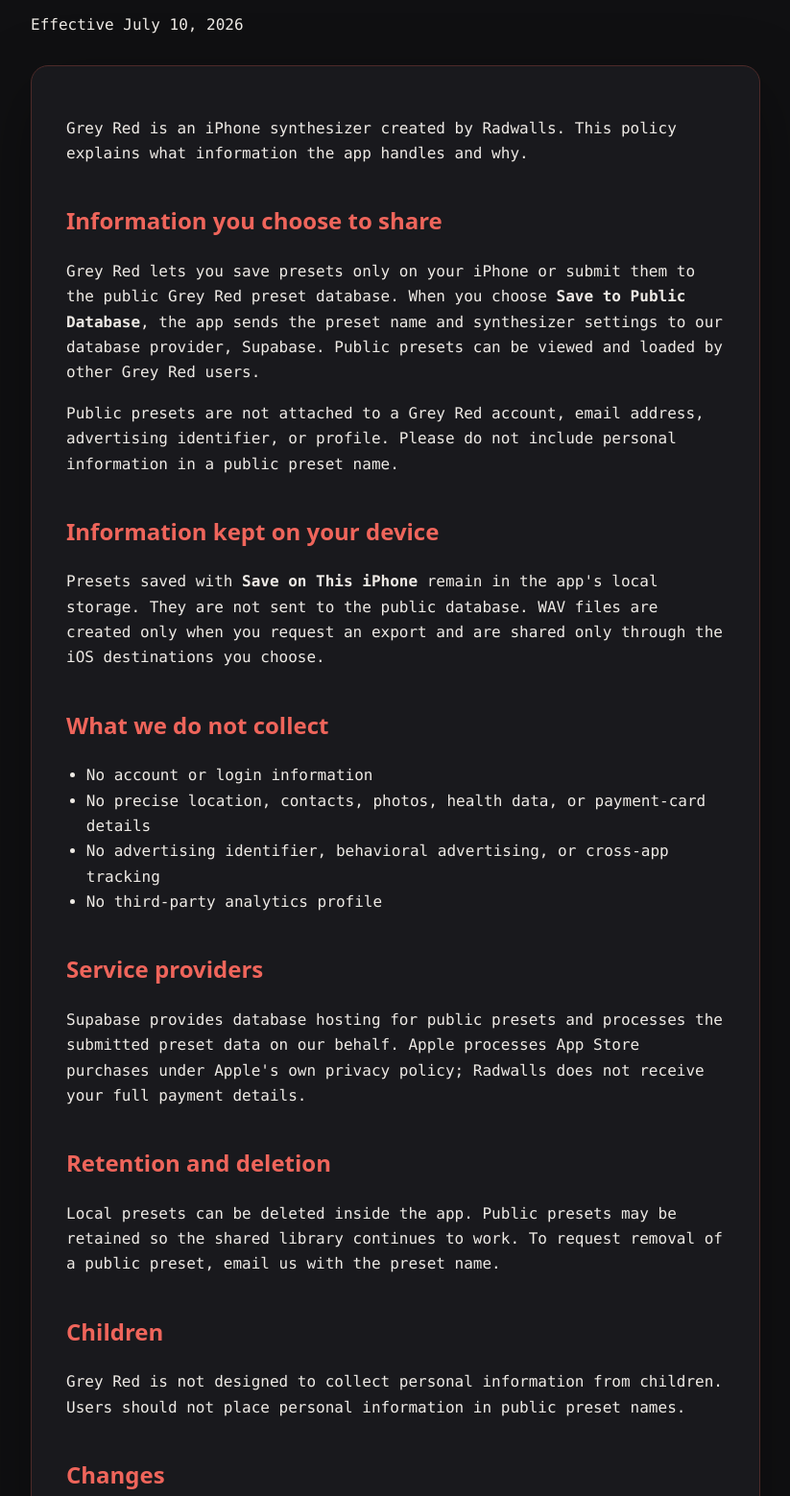
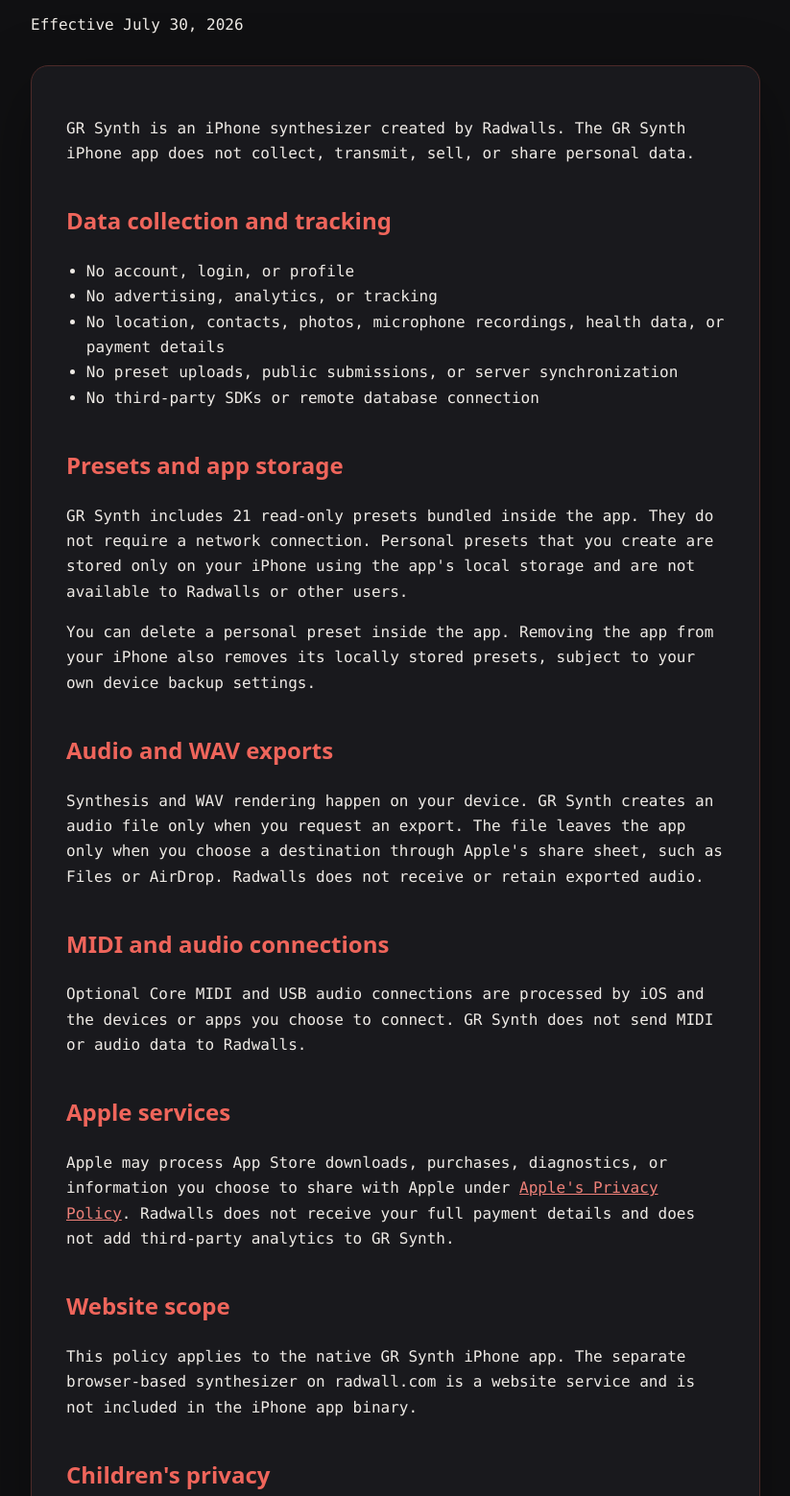
Before and after one commit to radwalls/radwall.com, a website: page privacy.html in a window 1280 px wide. Shown: the part 389-1948 px from the top of the page at 96% size, without its empty margins (228-1051 px from the left). Drawn offline with Linux system fonts and the light colour scheme.

Commit message:
Fix GR Synth privacy policy

```diff
--- a/privacy.html
+++ b/privacy.html
@@ -3,8 +3,8 @@
 <head>
   <meta charset="utf-8">
   <meta name="viewport" content="width=device-width, initial-scale=1">
-  <title>Grey Red Privacy Policy</title>
-  <meta name="description" content="Privacy policy for the Grey Red iPhone app by Radwalls.">
+  <title>GR Synth Privacy Policy</title>
+  <meta name="description" content="Privacy policy for the GR Synth iPhone app by Radwalls.">
   <style>
     :root { color-scheme: dark; font-family: ui-monospace, SFMono-Regular, Menlo, Monaco, Consolas, monospace; }
     * { box-sizing: border-box; }
@@ -22,44 +22,48 @@
 <body>
   <main>
     <p class="eyebrow">Radwalls Industrial Audio</p>
-    <h1>Grey Red Privacy Policy</h1>
-    <p>Effective July 10, 2026</p>
+    <h1>GR Synth Privacy Policy</h1>
+    <p>Effective July 30, 2026</p>
 
     <div class="panel">
-      <p>Grey Red is an iPhone synthesizer created by Radwalls. This policy explains what information the app handles and why.</p>
+      <p>GR Synth is an iPhone synthesizer created by Radwalls. The GR Synth iPhone app does not collect, transmit, sell, or share personal data.</p>
 
-      <h2>Information you choose to share</h2>
-      <p>Grey Red lets you save presets only on your iPhone or submit them to the public Grey Red preset database. When you choose <strong>Save to Public Database</strong>, the app sends the preset name and synthesizer settings to our database provider, Supabase. Public presets can be viewed and loaded by other Grey Red users.</p>
-      <p>Public presets are not attached to a Grey Red account, email address, advertising identifier, or profile. Please do not include personal information in a public preset name.</p>
-
-      <h2>Information kept on your device</h2>
-      <p>Presets saved with <strong>Save on This iPhone</strong> remain in the app's local storage. They are not sent to the public database. WAV files are created only when you request an export and are shared only through the iOS destinations you choose.</p>
-
-      <h2>What we do not collect</h2>
+      <h2>Data collection and tracking</h2>
       <ul>
-        <li>No account or login information</li>
-        <li>No precise location, contacts, photos, health data, or payment-card details</li>
-        <li>No advertising identifier, behavioral advertising, or cross-app tracking</li>
-        <li>No third-party analytics profile</li>
+        <li>No account, login, or profile</li>
+        <li>No advertising, analytics, or tracking</li>
+        <li>No location, contacts, photos, microphone recordings, health data, or payment details</li>
+        <li>No preset uploads, public submissions, or server synchronization</li>
+        <li>No third-party SDKs or remote database connection</li>
       </ul>
 
-      <h2>Service providers</h2>
-      <p>Supabase provides database hosting for public presets and processes the submitted preset data on our behalf. Apple processes App Store purchases under Apple's own privacy policy; Radwalls does not receive your full payment details.</p>
+      <h2>Presets and app storage</h2>
+      <p>GR Synth includes 21 read-only presets bundled inside the app. They do not require a network connection. Personal presets that you create are stored only on your iPhone using the app's local storage and are not available to Radwalls or other users.</p>
+      <p>You can delete a personal preset inside the app. Removing the app from your iPhone also removes its locally stored presets, subject to your own device backup settings.</p>
 
-      <h2>Retention and deletion</h2>
-      <p>Local presets can be deleted inside the app. Public presets may be retained so the shared library continues to work. To request removal of a public preset, email us with the preset name.</p>
+      <h2>Audio and WAV exports</h2>
+      <p>Synthesis and WAV rendering happen on your device. GR Synth creates an audio file only when you request an export. The file leaves the app only when you choose a destination through Apple's share sheet, such as Files or AirDrop. Radwalls does not receive or retain exported audio.</p>
 
-      <h2>Children</h2>
-      <p>Grey Red is not designed to collect personal information from children. Users should not place personal information in public preset names.</p>
+      <h2>MIDI and audio connections</h2>
+      <p>Optional Core MIDI and USB audio connections are processed by iOS and the devices or apps you choose to connect. GR Synth does not send MIDI or audio data to Radwalls.</p>
+
+      <h2>Apple services</h2>
+      <p>Apple may process App Store downloads, purchases, diagnostics, or information you choose to share with Apple under <a href="https://www.apple.com/legal/privacy/">Apple's Privacy Policy</a>. Radwalls does not receive your full payment details and does not add third-party analytics to GR Synth.</p>
+
+      <h2>Website scope</h2>
+      <p>This policy applies to the native GR Synth iPhone app. The separate browser-based synthesizer on radwall.com is a website service and is not included in the iPhone app binary.</p>
+
+      <h2>Children's privacy</h2>
+      <p>GR Synth does not knowingly collect personal information from children or any other users.</p>
 
       <h2>Changes</h2>
       <p>We may update this policy when the app or its services change. The current version will remain available at this URL with its effective date.</p>
 
       <h2>Contact</h2>
-      <p>Questions or public-preset removal requests: <a href="mailto:Radwalls@gmail.com">Radwalls@gmail.com</a></p>
+      <p>Privacy questions: <a href="mailto:Radwalls@gmail.com">Radwalls@gmail.com</a></p>
     </div>
 
-    <footer>Grey Red // Radwalls // Long Beach, California</footer>
+    <footer>GR Synth // Radwalls // Long Beach, California</footer>
   </main>
 </body>
 </html>
```
